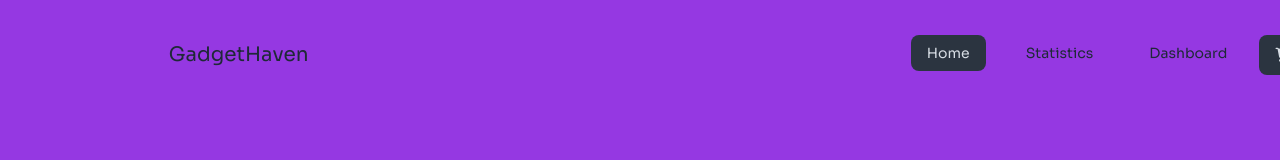
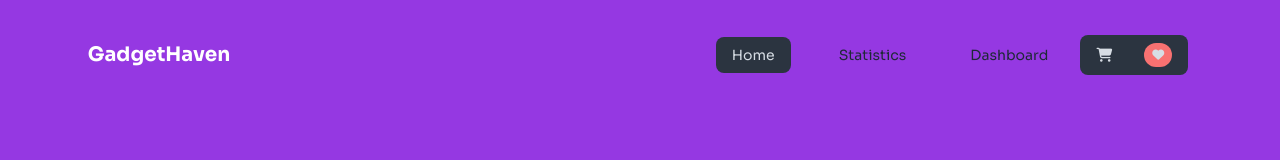
Before and after one commit to SHARIFA-AKHTER/assignment-eight-react-router-dom, a React (Vite) app: page / in a window 1280 px wide. Shown: the top 160 px of the page. Built offline with nearby package versions, Linux system fonts and the light colour scheme.

Commit message:
added an navber file

```diff
--- a/src/components/navBar/navBar.jsx
+++ b/src/components/navBar/navBar.jsx
@@ -1,14 +1,17 @@
-
-import { NavLink } from 'react-router-dom';
+import { NavLink, useLocation } from 'react-router-dom';
 
 const Navbar = () => {
+  const location = useLocation();
 
-    const links = <>
-    <div className='flex justify-center gap-6'>
+
+  const navbarBgColor = location.pathname === '/' ? 'bg-[#9538E2] ' : 'bg-[#9538E2]';
+
+  const links = (
+    <>
+      <div className="flex justify-center space-x-8">
         <li><NavLink to={"/"}>Home</NavLink></li>
         <li><NavLink to={"/statistics"}>Statistics</NavLink></li>
-     <li><NavLink to={"/listedGadgets"}> Dashboard</NavLink></li>
-
+        <li><NavLink to={"/listedGadgets"}>Dashboard</NavLink></li>
       </div>
       <div>
      <li className='gap-8 ml-4 '>
@@ -22,21 +25,21 @@ const Navbar = () => {
      </li>
      </div>
     </>
-
+  );
 
   return (
-        <div className="navbar bg-[#9538E2] w-[1540px]  h-[110px]
-        flex justify-center items-center mx-auto p-8 ">
-        <div className="navbar-start  ">
+    <div className={`navbar ${navbarBgColor}  max-w-[1540px] w-full h-[110px]  flex justify-center items-center mx-auto px-4`}>
+      {/* Navbar Logo */}
+      <div className="navbar-start">
+        <a className="text-xl font-bold text-white">GadgetHaven</a>
+      </div>
 
-          <a className="flex items-center text-xl">GadgetHaven</a>
-        </div>
-        <div className="navbar-center hidden lg:flex">
-          <ul className="menu menu-horizontal px-1">
+      {/* Centered Links */}
+      <div className="navbar-center flex justify-center items-center">
+        <ul className="menu menu-horizontal flex justify-center items-center px-1">
           {links}
         </ul>
       </div>
-
     </div>
   );
 };
```
Lines whose indentation alone changed are shown as unchanged.
